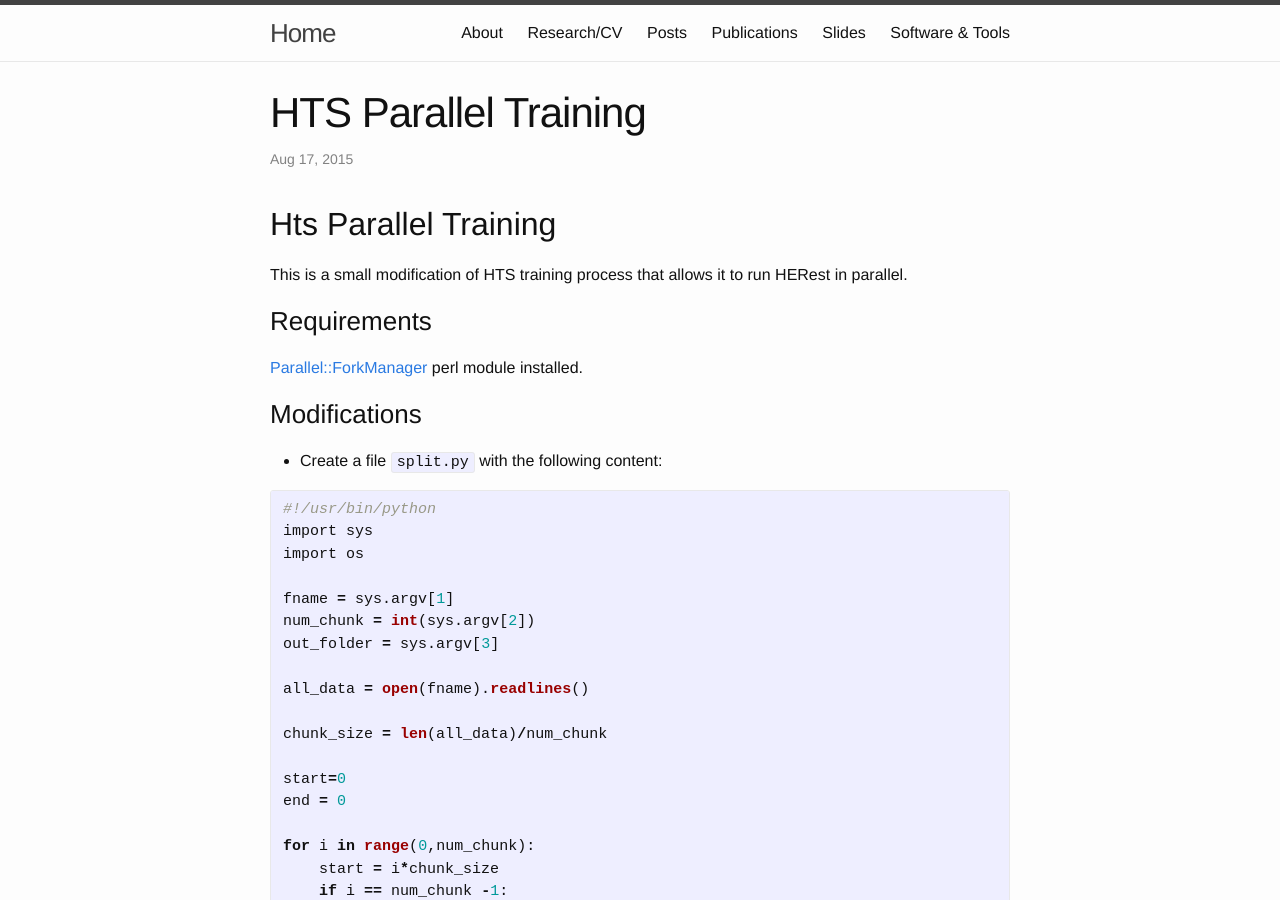
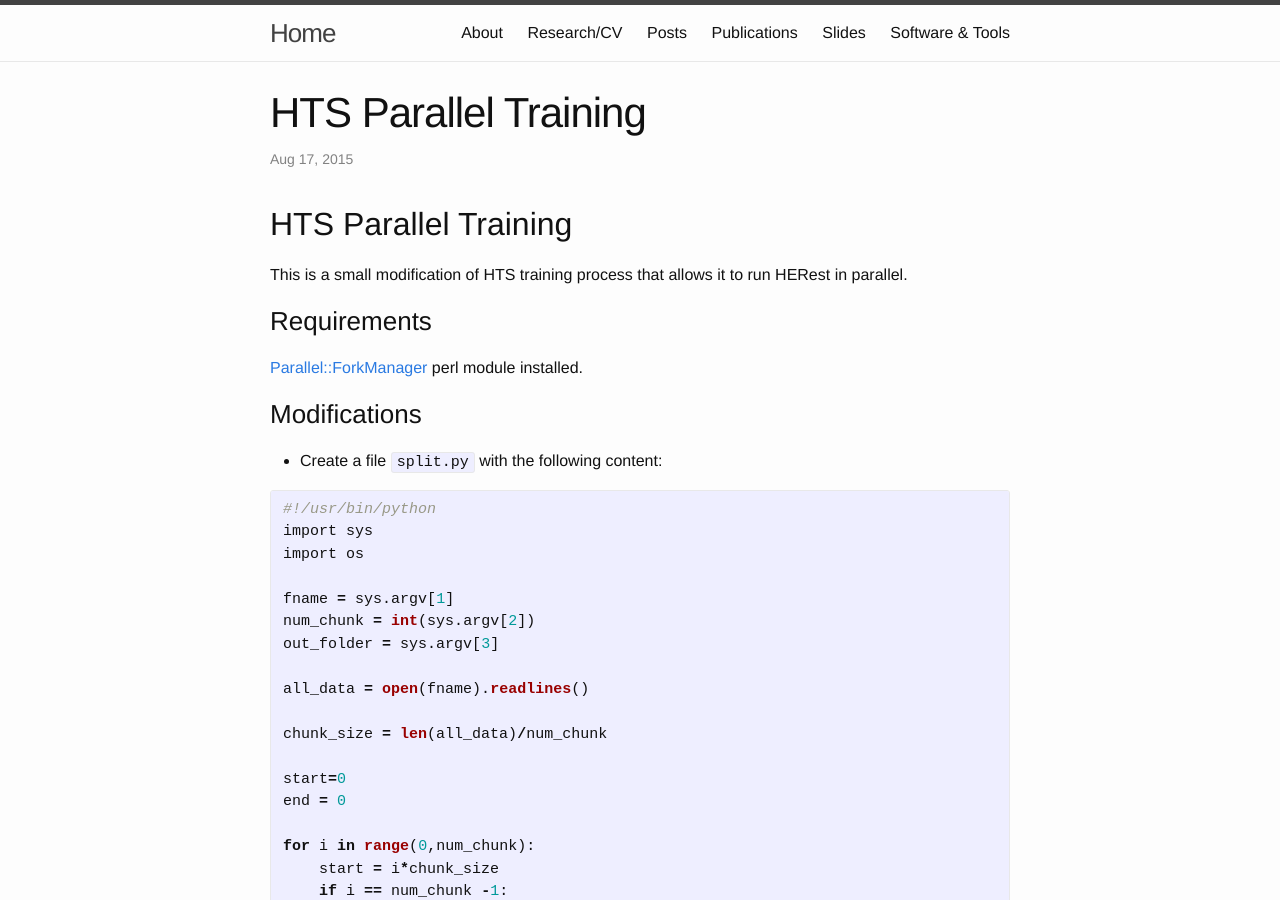
Before and after one commit to truongdo/truongdo.github.io, a Jekyll site: the page built from _posts/2015-08-16-hts-parallel.markdown, in a window 1280 px wide and 900 px high. Built offline with Jekyll 4.4.1, drawn with Linux system fonts in a browser that asks for light colours.

Commit message:
Refactor

```diff
--- a/_posts/2015-08-16-hts-parallel.markdown
+++ b/_posts/2015-08-16-hts-parallel.markdown
@@ -4,7 +4,7 @@ title:  "HTS Parallel Training"
 date:   2015-08-17 09:40:12
 description: HTS parallel training, run HERest in parallel
 ---
-## Hts Parallel Training
+## HTS Parallel Training
 
 This is a small modification of HTS training process that allows it to run HERest in parallel.
 
```
Also changed, not shown: publication.md (renamed from publication.markdown), softwares_tools.md (renamed from softwares_tools.markdown), 2 other files.
